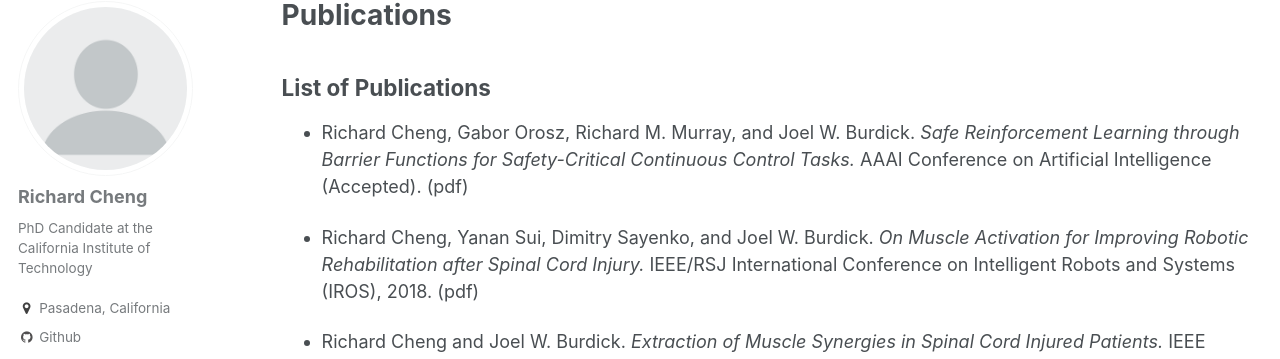
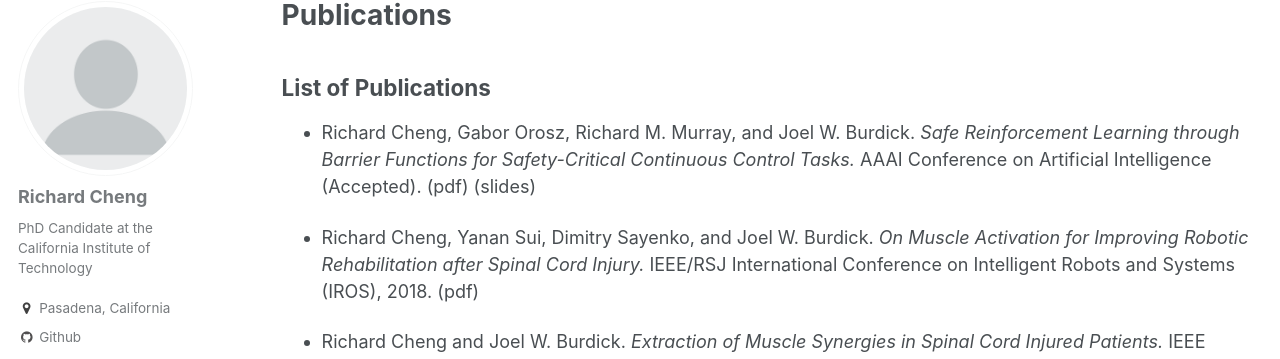
Before and after one commit to rcheng805/rcheng805.github.io, a Jekyll site: the page built from _pages/papers.md, in a window 1280 px wide and 929 px high. Shown: the part 117-476 px from the top of the window. Built offline with Jekyll 4.4.1, drawn with Linux system fonts in a browser that asks for light colours; some web fonts are replaced.

Commit message:
Update papers.md

```diff
--- a/_pages/papers.md
+++ b/_pages/papers.md
@@ -8,7 +8,7 @@ author_profile: true
 List of Publications
 ------
 
-* Richard Cheng, Gabor Orosz, Richard M. Murray, and Joel W. Burdick. *Safe Reinforcement Learning through Barrier Functions for Safety-Critical Continuous Control Tasks.* AAAI Conference on Artificial Intelligence (Accepted). [(pdf)](http://rcheng805.github.io/files/aaai2019.pdf) <br/>
+* Richard Cheng, Gabor Orosz, Richard M. Murray, and Joel W. Burdick. *Safe Reinforcement Learning through Barrier Functions for Safety-Critical Continuous Control Tasks.* AAAI Conference on Artificial Intelligence (Accepted). [(pdf)](http://rcheng805.github.io/files/aaai2019.pdf) [(slides)](http://rcheng805.github.io/files/aaai2019_slides.pdf)<br/>
 
 * Richard Cheng, Yanan Sui, Dimitry Sayenko, and Joel W. Burdick. *On Muscle Activation for Improving Robotic Rehabilitation after Spinal Cord Injury.* IEEE/RSJ International Conference on Intelligent Robots and Systems (IROS), 2018. [(pdf)](http://rcheng805.github.io/files/iros2018.pdf) <br/>
 
```
